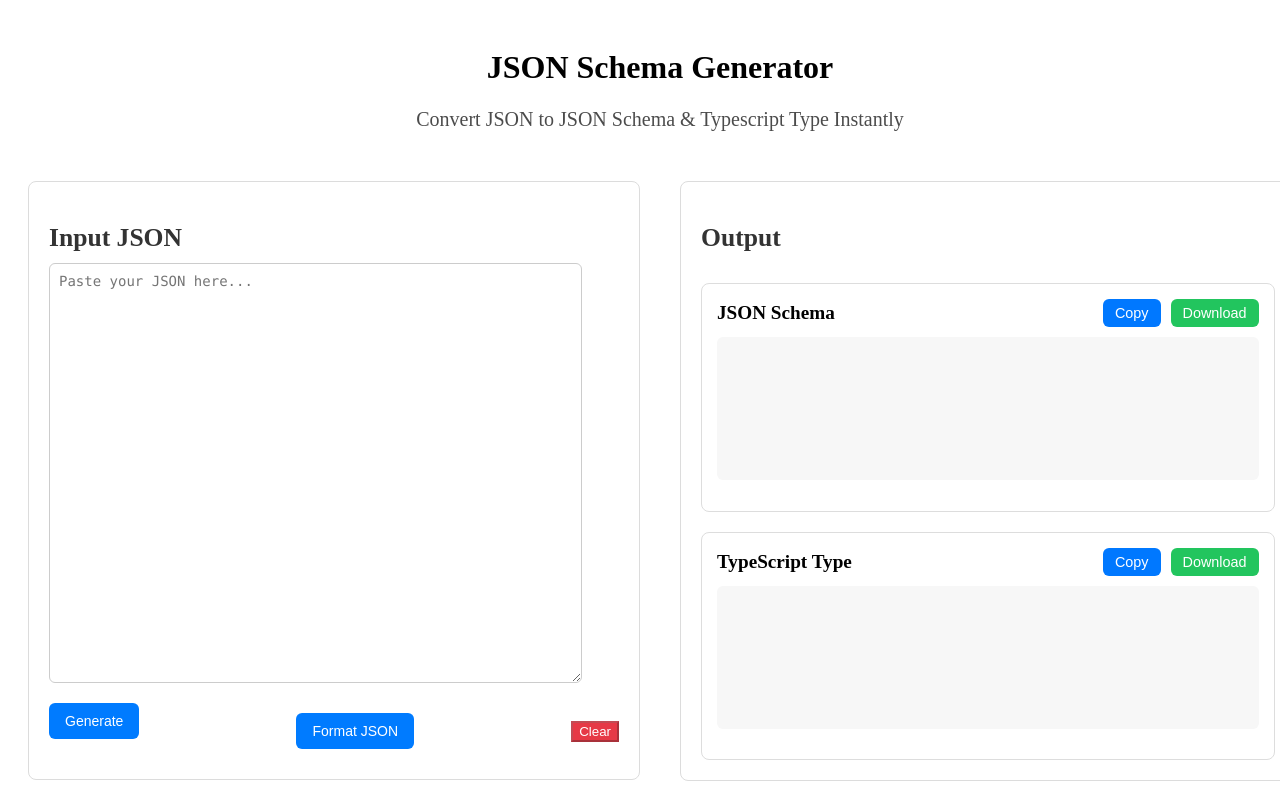
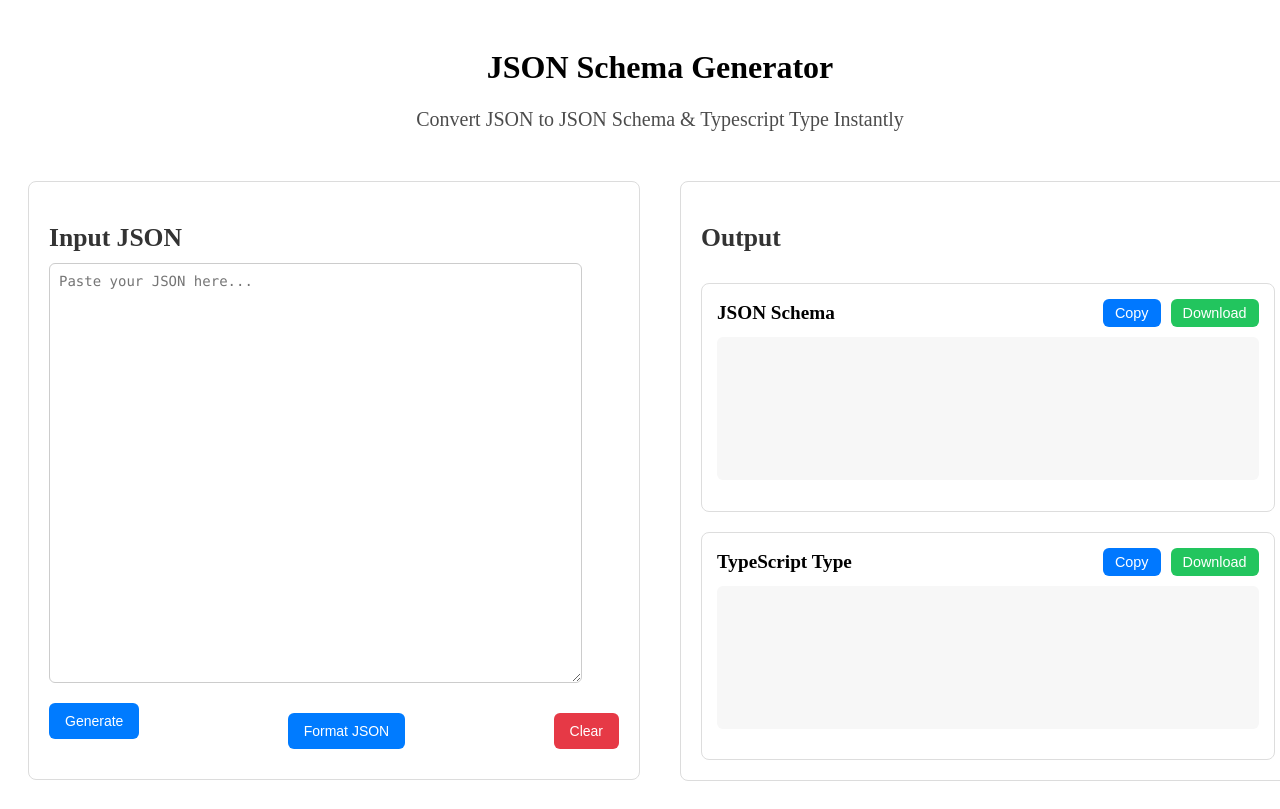
Before and after one commit to VivekVallabhan3407/JsonSchemaGenerator, a React (Vite) app: page / in a window 1280 px wide. Shown: the top 809 px of the page. Built offline with nearby package versions, Linux system fonts and the light colour scheme.

Commit message:
updated styles for  clearButton  in  JsonInput.css

```diff
--- a/src/components/JsonInput/JsonInput.css
+++ b/src/components/JsonInput/JsonInput.css
@@ -61,7 +61,7 @@
 }
 
 .formatBtn {
-    padding: 10px 16px;
+  padding: 10px 16px;
   font-size: 14px;
   border-radius: 6px;
   border: none;
@@ -76,6 +76,12 @@
 }
 
 .clearBtn{
+  padding: 10px 16px;
+  font-size: 14px;
+  border-radius: 6px;
+  border: none;
+  cursor: pointer;
+  transition: 0.2s ease;
   background-color: #e63946;
   color: white;
 }
```
